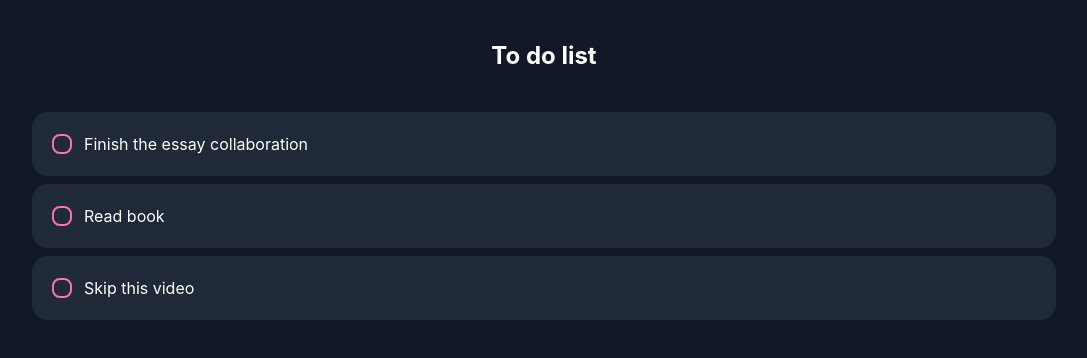
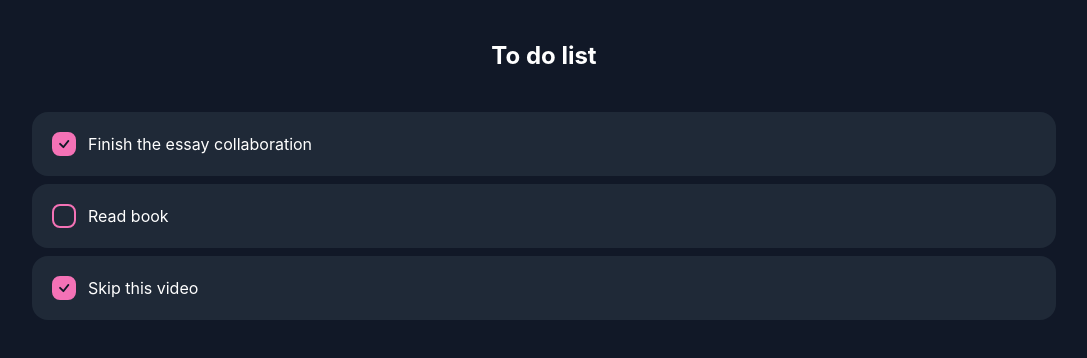
Before and after one commit to Ihar-Turtsou/To-do-React, a React (Create React App) app: page / in a window 1280 px wide. Shown: the top 358 px of the page, without its empty margins (96-1183 px from the left). Built offline with nearby package versions, Linux system fonts and the light colour scheme.

Commit message:
add function complete todo

```diff
--- a/src/components/screens/Home/Home.jsx
+++ b/src/components/screens/Home/Home.jsx
@@ -10,7 +10,7 @@ const data = [
     {
         _id: '213h1jgjkjkjhh',
        title: 'Read book',
-       isCompleted: true,
+       isCompleted: false,
     },
     {
         _id: '213h32ewqe1jgjh',
@@ -22,12 +22,19 @@ const data = [
 const Home = () => {
     const [todos, setTodos] = useState(data)
 
+    const changeTodo = (id) => {
+        const copyTodos =[...todos]
+        const currentTodos = copyTodos.find(t=>t._id === id)
+        currentTodos.isCompleted = !currentTodos.isCompleted
+        setTodos(copyTodos)
+    }
+
 
     return (
     <div className='text-white w-4/5 mx-auto'>
     <h1 className='text-2xl font-bold text-center mb-10'>To do list</h1>
     {todos.map(todo => (
-       <TodoItem key={todo._id} todo={todo}/>
+       <TodoItem key={todo._id} todo={todo} changeTodo = {changeTodo}/>
     ))}
     </div>
     )
--- a/src/components/screens/Home/item/Check.jsx
+++ b/src/components/screens/Home/item/Check.jsx
@@ -3,7 +3,7 @@ import {BsCheck} from 'react-icons/bs'
 
 const Check = ({isCompleted}) => {
     return (
-        <div className='border-2 rounded-lg border-pink-400 w-5 h-5 mr-3'>
+        <div className={`border-2 rounded-lg border-pink-400 ${isCompleted? 'bg-pink-400' : ''} w-6 h-6 mr-3 flex items-center justify-center`}>
         {isCompleted &&
         <BsCheck size={24} className='text-gray-900' />
         }
--- a/src/components/screens/Home/item/Todoitem.jsx
+++ b/src/components/screens/Home/item/Todoitem.jsx
@@ -3,9 +3,11 @@ import Check from "./Check";
 
 
 
-const TodoItem = ({todo}) => {
-    return (<button className='flex items-center mb-2 rounded-2xl bg-gray-800 p-5 w-full'>
-     <Check />
+const TodoItem = ({todo, changeTodo}) => {
+    return (<button className='flex items-center mb-2 rounded-2xl bg-gray-800 p-5 w-full'
+    onClick={()=>changeTodo(todo._id)}
+    >
+     <Check isCompleted={todo.isCompleted}/>
     {todo.title}
     </button>)
 }
```
